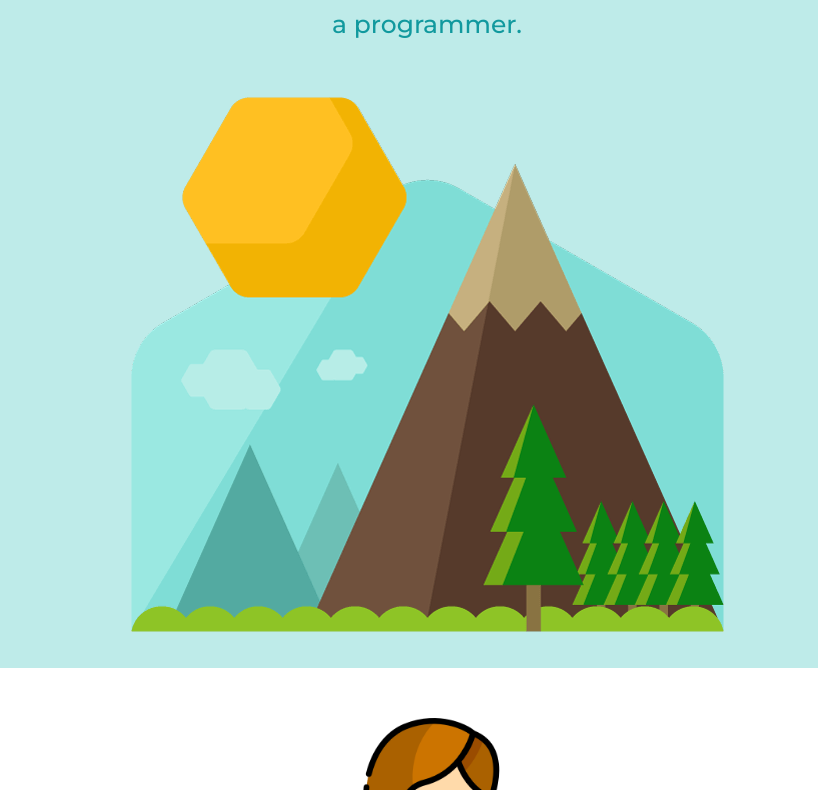
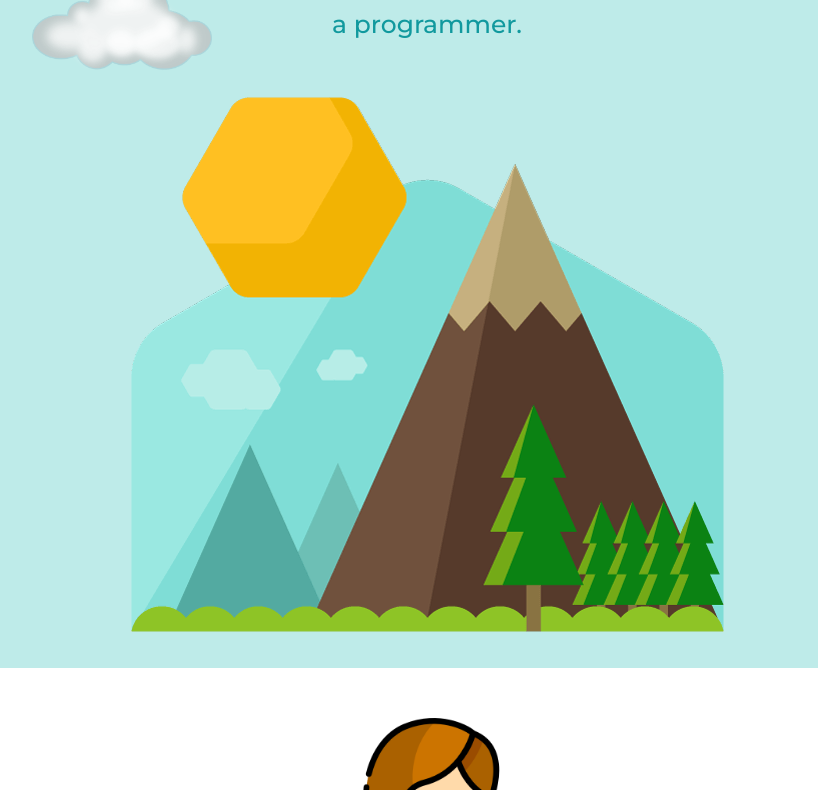
Before and after one commit to vedaprada/personal-website, a plain HTML site: page index.html in a window 1280 px wide. Shown: the part 248-1038 px from the top of the page, without its empty margins (213-1031 px from the left). Drawn offline with Linux system fonts and the light colour scheme.

Commit message:
Update style.css

```diff
--- a/css/style.css
+++ b/css/style.css
@@ -50,8 +50,8 @@ h3 {
 .bottom-cloud {
   height: 100px;
   position: absolute;
-  left: 275px;
-  top: 120px;
+  left: 245px;
+  top: 220px;
 }
 
 
```
